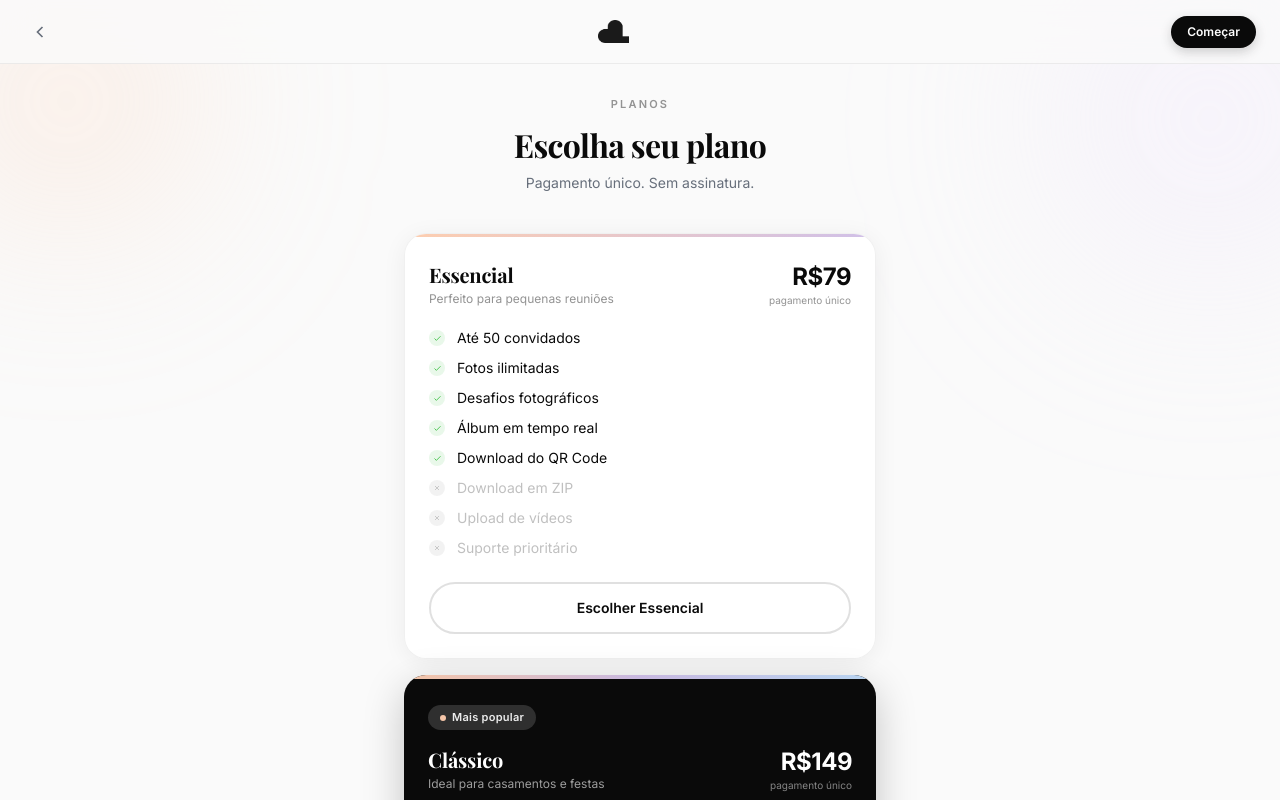
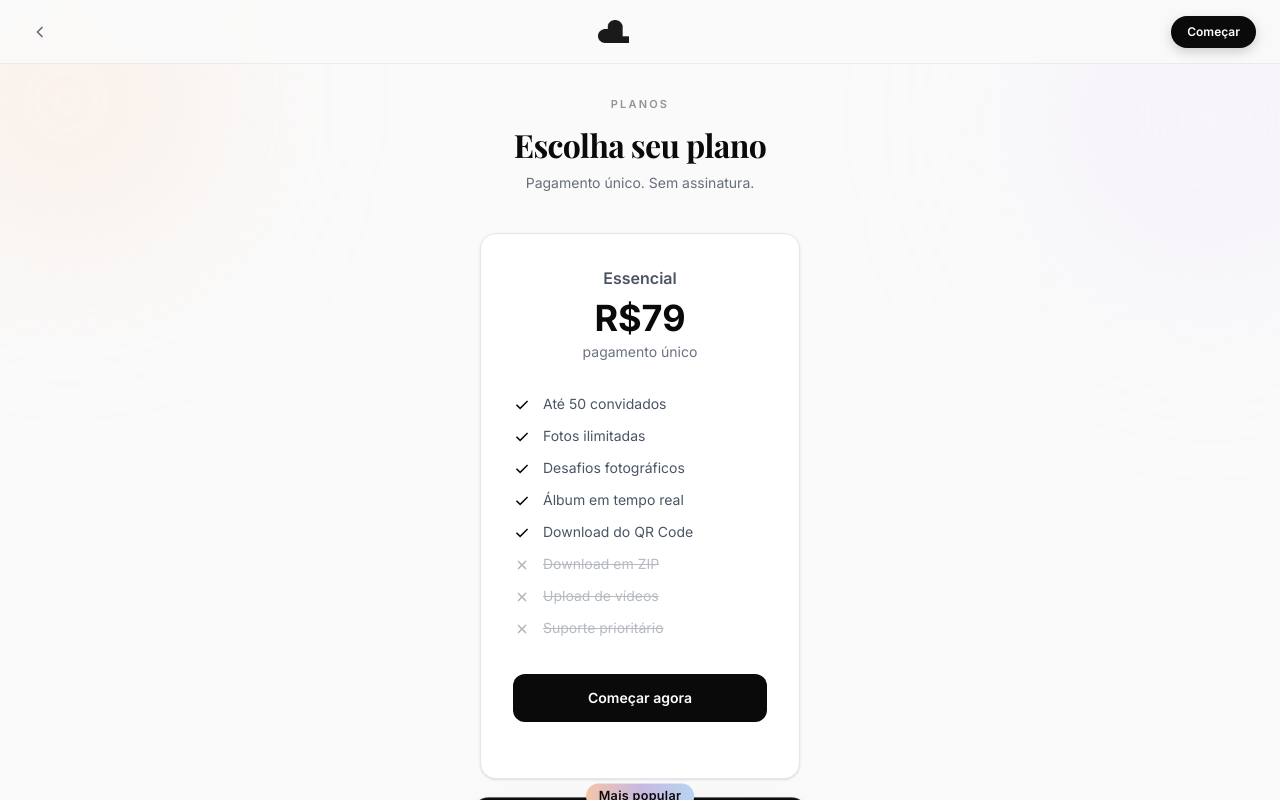
Before and after one commit to EuRydan/Memvo, a Next.js app: page /pricing in a window 1280 px wide. Shown: the top 800 px of the page. Built offline with nearby package versions, Linux system fonts and the light colour scheme.

Commit message:
design: update pricing cards to match 21st.dev horizontal layout with memvo styling

```diff
--- a/src/app/pricing/page.tsx
+++ b/src/app/pricing/page.tsx
@@ -136,106 +136,61 @@ export default function PricingPage() {
 
         {/* ── Pricing Cards / Gateway ── */}
         {!selectedPlan ? (
-          <div className="flex flex-col gap-4 mb-14">
+          <div className="flex flex-wrap items-center justify-center gap-6 lg:gap-8 mb-14">
             {PLANS.map(plan => (
               <div key={plan.id}
-                className="rounded-[22px] overflow-hidden relative"
-                style={{
-                  background: plan.popular ? '#0a0a0a' : 'rgba(255,255,255,0.95)',
-                  boxShadow: plan.popular
-                    ? '0 12px 40px rgba(0,0,0,0.22)'
-                    : '0 4px 24px rgba(0,0,0,0.06)',
-                  border: plan.popular ? 'none' : '1.5px solid rgba(0,0,0,0.06)',
-                }}>
-
-                {/* Gradient band — only on non-popular */}
-                {!plan.popular && (
-                  <div className="h-[3.5px] w-full"
-                    style={{ background: 'linear-gradient(90deg, #fdceb0 0%, #d0c0e8 100%)' }} />
-                )}
-                {/* Gradient band for popular */}
+                className={`w-full max-w-[320px] md:w-80 relative text-center border p-8 pb-14 rounded-2xl transition-all duration-300 hover:-translate-y-1 ${
+                  plan.popular
+                    ? 'bg-[#0a0a0a] text-white border-white/10 shadow-2xl md:scale-105 z-10'
+                    : 'bg-white text-gray-800/80 border-gray-200 shadow-sm'
+                }`}
+              >
+                {/* Popular Badge */}
                 {plan.popular && (
-                  <div className="h-[3.5px] w-full"
-                    style={{ background: 'linear-gradient(90deg, #f4c5a8 0%, #c8b8e0 50%, #b8d4f0 100%)' }} />
-                )}
-
-                <div className="p-6">
-                  {/* Badge */}
-                  {plan.popular && (
-                    <div className="inline-flex items-center gap-1.5 mb-4 px-3 py-1 rounded-full"
-                      style={{ background: 'rgba(255,255,255,0.15)' }}>
-                      <div className="w-1.5 h-1.5 rounded-full bg-[#f4c5a8]" />
-                      <span className="text-[11px] font-semibold text-white/90 tracking-wide">Mais popular</span>
+                  <div
+                    className="absolute px-3 text-xs font-semibold tracking-wide -top-3.5 left-1/2 -translate-x-1/2 py-1 rounded-full text-[#0a0a0a]"
+                    style={{ background: 'linear-gradient(90deg, #f4c5a8 0%, #c8b8e0 50%, #b8d4f0 100%)' }}
+                  >
+                    Mais popular
                   </div>
                 )}
 
-                  {/* Name & price */}
-                  <div className="flex items-start justify-between mb-5">
-                    <div>
-                      <h2 className={`text-xl font-bold tracking-[-0.01em] ${plan.popular ? 'text-white' : 'text-[#0a0a0a]'}`}
-                        style={{ fontFamily: 'var(--font-playfair), Georgia, serif' }}>
-                        {plan.name}
-                      </h2>
-                      <p className={`text-xs mt-0.5 ${plan.popular ? 'text-white/60' : 'text-[#939393]'}`}>
-                        {plan.desc}
-                      </p>
-                    </div>
-                    <div className="text-right">
-                      <p className={`text-2xl font-bold tracking-[-0.02em] ${plan.popular ? 'text-white' : 'text-[#0a0a0a]'}`}>
+                <p className={`font-semibold ${plan.popular ? 'pt-2' : ''}`}>{plan.name}</p>
+                <h1 className={`text-4xl font-bold mt-2 ${plan.popular ? 'text-white' : 'text-[#0a0a0a]'}`}>
                   {plan.price}
-                      </p>
-                      <p className={`text-[10px] ${plan.popular ? 'text-white/50' : 'text-[#939393]'}`}>
+                  <span className={`text-sm font-normal block mt-1 ${plan.popular ? 'text-white/60' : 'text-gray-500'}`}>
                     pagamento único
-                      </p>
-                    </div>
-                  </div>
+                  </span>
+                </h1>
 
-                  {/* Features */}
-                  <ul className="flex flex-col gap-2.5 mb-6">
-                    {plan.features.map(f => (
-                      <li key={f.text} className="flex items-center gap-3">
+                <ul className={`list-none text-sm mt-8 space-y-3 text-left ${plan.popular ? 'text-white/90' : 'text-gray-600'}`}>
+                  {plan.features.map((f, i) => (
+                    <li key={i} className="flex items-start gap-3">
                       {f.included ? (
-                          <div className="w-4 h-4 rounded-full flex items-center justify-center flex-shrink-0"
-                            style={{ background: plan.popular ? 'rgba(255,255,255,0.2)' : 'rgba(74,197,80,0.12)' }}>
-                            <svg width="9" height="9" fill="none" stroke={plan.popular ? 'white' : '#4ac550'} strokeWidth="2.5" viewBox="0 0 24 24">
-                              <polyline points="20 6 9 17 4 12"/>
+                        <svg className="flex-shrink-0 mt-0.5" width="18" height="18" viewBox="0 0 18 18" fill="none" xmlns="http://www.w3.org/2000/svg">
+                            <path d="M7.162 13.5 2.887 9.225l1.07-1.069 3.205 3.207 6.882-6.882 1.069 1.07z" fill={plan.popular ? '#fff' : '#0a0a0a'}/>
                         </svg>
-                          </div>
                       ) : (
-                          <div className="w-4 h-4 rounded-full flex items-center justify-center flex-shrink-0"
-                            style={{ background: 'rgba(0,0,0,0.05)' }}>
-                            <svg width="8" height="8" fill="none" stroke="#c0c0c0" strokeWidth="2.5" viewBox="0 0 24 24">
-                              <line x1="18" y1="6" x2="6" y2="18"/><line x1="6" y1="6" x2="18" y2="18"/>
+                        <svg className="flex-shrink-0 mt-0.5 opacity-30" width="18" height="18" viewBox="0 0 18 18" fill="none" xmlns="http://www.w3.org/2000/svg">
+                            <path d="M13.5 5.56l-1.06-1.06-3.44 3.44-3.44-3.44-1.06 1.06 3.44 3.44-3.44 3.44 1.06 1.06 3.44-3.44 3.44 3.44 1.06-1.06-3.44-3.44 3.44-3.44z" fill={plan.popular ? '#fff' : '#0a0a0a'}/>
                         </svg>
-                          </div>
                       )}
-                        <span className={`text-sm ${f.included
-                          ? plan.popular ? 'text-white/90' : 'text-[#0a0a0a]'
-                          : plan.popular ? 'text-white/30' : 'text-[#c0c0c0]'}`}>
-                          {f.text}
-                        </span>
+                      <p className={f.included ? '' : 'opacity-40 line-through'}>{f.text}</p>
                     </li>
                   ))}
                 </ul>
 
-                  {/* CTA */}
-                  <button onClick={() => setSelectedPlan(plan)}
-                    className="block w-full text-center py-3.5 rounded-full text-sm font-semibold transition-all active:scale-[0.98]"
-                    style={plan.popular
-                      ? {
-                          background: 'white',
-                          color: '#0a0a0a',
-                          boxShadow: '0 4px 16px rgba(255,255,255,0.2)',
-                        }
-                      : {
-                          background: 'transparent',
-                          color: '#0a0a0a',
-                          border: '2px solid rgba(0,0,0,0.12)',
-                        }
-                    }>
-                    Escolher {plan.name}
+                <button
+                  onClick={() => setSelectedPlan(plan)}
+                  type="button"
+                  className={`text-sm w-full py-3.5 rounded-xl font-semibold mt-9 transition-all active:scale-[0.98] ${
+                    plan.popular
+                      ? 'bg-white text-[#0a0a0a] hover:bg-gray-100'
+                      : 'bg-[#0a0a0a] text-white hover:bg-gray-900'
+                  }`}
+                >
+                  Começar agora
                 </button>
-                </div>
               </div>
             ))}
           </div>
```
Lines whose indentation alone changed are shown as unchanged.
